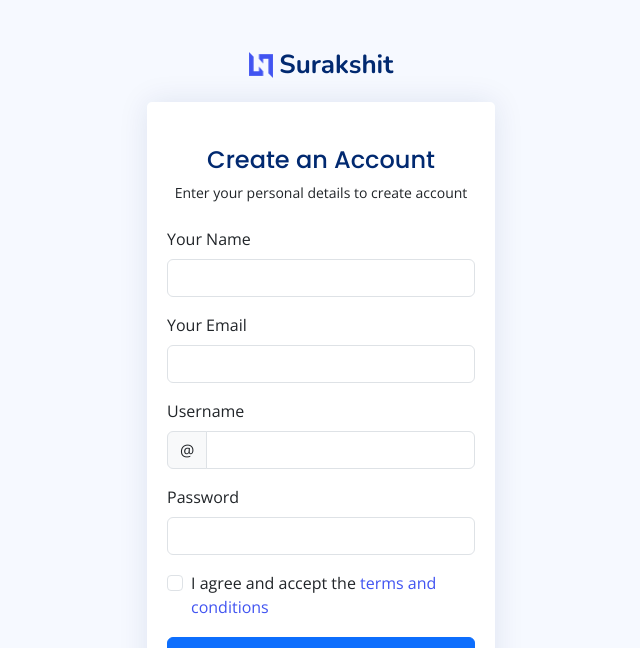
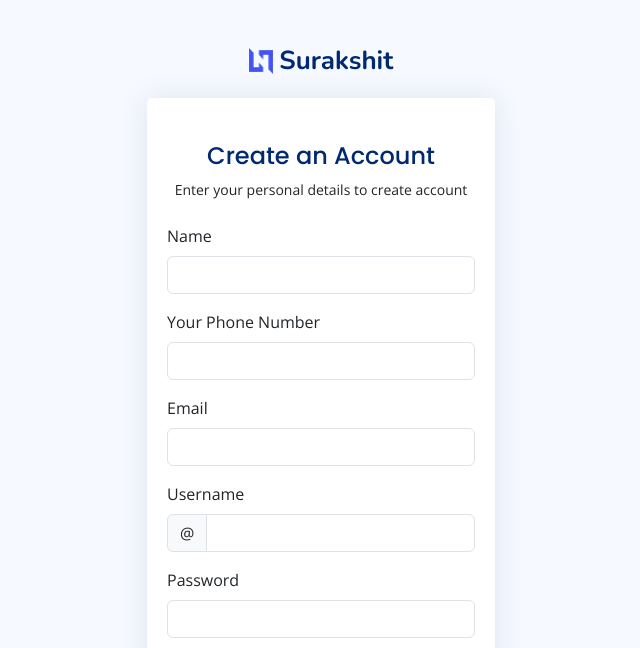
Before and after one commit to Prajjwall123/ezsnippet, a Django app: template templates/signup.html in a window 1280 px wide. Shown: the top 648 px of the page, without its empty margins (319-959 px from the left). Run offline with Django 4.2, Linux system fonts and the light colour scheme; the template is opened without the code that fills it, so the values that code supplies are empty; parts of the project's set-up code (start-up, migrations or seed data) failed here and were passed over; some libraries are stand-ins or nearby versions; grey boxes are pictures that could not be loaded.

Commit message:
almost done guys

```diff
--- a/surakshitapp/admin.py
+++ b/surakshitapp/admin.py
@@ -3,7 +3,7 @@ from django.contrib import admin
 # Register your models here.
 from .models import Earthquake, Flood, Glof, Landslide, Ram, User
 
-admin.site.register(Ram)
+# admin.site.register(Ram)
 admin.site.register(User)
 admin.site.register(Earthquake)
 admin.site.register(Flood)
--- a/surakshitapp/urls.py
+++ b/surakshitapp/urls.py
@@ -3,18 +3,16 @@ from django.urls import path
 from . import views
 
 urlpatterns = [
-    path('', views.index,name='index'),
-    path('dashboard', views.dashboard,name='dashboard'),
+    path('', views.dashboard,name='dashboard'),
     path('alerts', views.alerts,name='alerts'),
     path('earthquake', views.earthquake,name='earthquake'),
     path('flood', views.flood,name='flood'),
     path('landslide', views.landslide,name='landslide'),
     path('glof', views.glof,name='glof'),
-
     path('earthquake-alert', views.earthquake_alert,name='earthquake_alert'),
     path('flood-alert', views.flood_alert,name='flood_alert'),
     path('landslide-alert', views.landslide_alert,name='landslide_alert'),
     path('glof-alert', views.glof_alert,name='glof_alert'),
-    path('login', views.login,name='login'),
+    path('signin', views.signin,name='signin'),
     path('signup', views.signup,name='signup'),
 ]
--- a/templates/dashboard.html
+++ b/templates/dashboard.html
@@ -42,7 +42,7 @@
                       <i class="bi bi-exclamation-triangle" style="color: red;"></i>
                     </div>
                     <div class="ps-3">
-                      <h6>145</h6>
+                      <h6>6</h6>
                     </div>
                   </div>
                 </div>
@@ -75,7 +75,7 @@
                       <i class="bi bi-clipboard2-pulse" style="color: cadetblue;"></i>
                     </div>
                     <div class="ps-3">
-                      <h6>1024</h6>
+                      <h6>102</h6>
                     </div>
                   </div>
                 </div>
--- a/templates/signup.html
+++ b/templates/signup.html
@@ -1,6 +1,7 @@
 
 <!DOCTYPE html>
 <html lang="en">
+  <script src="https://code.jquery.com/jquery-3.6.4.min.js"></script>
 
 <head>
   <meta charset="utf-8">
@@ -30,6 +31,10 @@
   <!-- Template Main CSS File -->
   <link href="static/css/style.css" rel="stylesheet">
 
+  <!-- leaflet -->
+  <link rel="stylesheet" href="https://unpkg.com/leaflet/dist/leaflet.css" />
+  <script src="https://unpkg.com/leaflet/dist/leaflet.js"></script>
+
 </head>
 
 <body>
@@ -58,46 +63,53 @@
                     <p class="text-center small">Enter your personal details to create account</p>
                   </div>
 
-                  <form class="row g-3 needs-validation" novalidate>
+                  <form action="/signup" method="post" id="signup" class="row g-3 needs-validation" novalidate>
+                    {% csrf_token %}
                     <div class="col-12">
-                      <label for="yourName" class="form-label">Your Name</label>
-                      <input type="text" name="name" class="form-control" id="yourName" required>
-                      <div class="invalid-feedback">Please, enter your name!</div>
+                        <label for="name" class="form-label">Name</label>
+                        <input type="text" name="name" class="form-control" id="name" required>
+                        <div class="invalid-feedback">Please, enter your name!</div>
                     </div>
 
                     <div class="col-12">
-                      <label for="yourEmail" class="form-label">Your Email</label>
-                      <input type="email" name="email" class="form-control" id="yourEmail" required>
-                      <div class="invalid-feedback">Please enter a valid Email adddress!</div>
+                        <label for="phone_number" class="form-label">Your Phone Number</label>
+                        <input type="tel" name="phone_number" class="form-control" id="phone_number" required>
+                        <div class="invalid-feedback">Please enter a valid phone number!</div>
                     </div>
 
                     <div class="col-12">
-                      <label for="yourUsername" class="form-label">Username</label>
-                      <div class="input-group has-validation">
-                        <span class="input-group-text" id="inputGroupPrepend">@</span>
-                        <input type="text" name="username" class="form-control" id="yourUsername" required>
-                        <div class="invalid-feedback">Please choose a username.</div>
-                      </div>
+                      <label for="email" class="form-label">Email</label>
+                      <input type="email" name="email" class="form-control" id="email" required>
+                      <div class="invalid-feedback">Please enter a valid email address!</div>
                     </div>
 
                     <div class="col-12">
-                      <label for="yourPassword" class="form-label">Password</label>
-                      <input type="password" name="password" class="form-control" id="yourPassword" required>
-                      <div class="invalid-feedback">Please enter your password!</div>
+                        <label for="username" class="form-label">Username</label>
+                        <div class="input-group has-validation">
+                            <span class="input-group-text" id="inputGroupPrepend">@</span>
+                            <input type="text" name="username" class="form-control" id="username" required>
+                            <div class="invalid-feedback">Please choose a username.</div>
+                        </div>
                     </div>
 
+                    <!-- Hidden fields to store latitude and longitude -->
+                    <input type="hidden" name="latitude" id="latitude" value="">
+                    <input type="hidden" name="longitude" id="longitude" value="">
+
                     <div class="col-12">
-                      <div class="form-check">
-                        <input class="form-check-input" name="terms" type="checkbox" value="" id="acceptTerms" required>
-                        <label class="form-check-label" for="acceptTerms">I agree and accept the <a href="#">terms and conditions</a></label>
-                        <div class="invalid-feedback">You must agree before submitting.</div>
-                      </div>
+                        <label for="password" class="form-label">Password</label>
+                        <input type="password" name="password" class="form-control" id="password" required>
+                        <br>
+                        <label for="location" class="form-label">Location</label>
+
+                        <div id="map" style="height: 300px;"></div>
+                        <div class="invalid-feedback">Please enter your password!</div>
                     </div>
                     <div class="col-12">
-                      <button class="btn btn-primary w-100" type="submit">Create Account</button>
+                        <button class="btn btn-primary w-100" type="submit">Create Account</button>
                     </div>
-                    <div class="col-12">
-                      <p class="small mb-0">Already have an account? <a href="/login">Log in</a></p>
+                    <div class="col-12" style="text-align: center;">
+                        <p class="small mb-0">Already have an account? <a href="/login">Log in</a></p>
                     </div>
                   </form>
 
@@ -111,6 +123,10 @@
             </div>
           </div>
         </div>
+        <!-- Include jQuery -->
+<script src="https://code.jquery.com/jquery-3.6.4.min.js"></script>
+
+
 
       </section>
 
@@ -131,6 +147,38 @@
   <!-- Template Main JS File -->
   <script src="static/js/main.js"></script>
 
+   <!-- Script for Leaflet map -->
+   <script>
+    // Initialize the Leaflet map
+    var map = L.map('map').setView([27.7172, 85.3240], 7);
+
+    // Add the OpenStreetMap tile layer
+    L.tileLayer('https://{s}.tile.openstreetmap.org/{z}/{x}/{y}.png', {
+        attribution: '© OpenStreetMap contributors'
+    }).addTo(map);
+
+    // Initialize marker without setting a specific location
+    var marker = L.marker([0, 0], { draggable: true }).addTo(map);
+
+    // Listen for the map click event to set the marker location
+    map.on('click', function (event) {
+        var clickedLatLng = event.latlng;
+        marker.setLatLng(clickedLatLng);
+        updateMarkerPosition(clickedLatLng);
+    });
+
+    // Listen for the marker drag event to update latitude and longitude
+    marker.on('dragend', function (event) {
+        var position = marker.getLatLng();
+        updateMarkerPosition(position);
+    });
+
+    function updateMarkerPosition(position) {
+        document.getElementById('latitude').value = position.lat;
+        document.getElementById('longitude').value = position.lng;
+    }
+</script>
+
 </body>
 
 </html>
```
Also changed, not shown: surakshitapp/models.py (+37 -8 lines), templates/index.html (+5 -71 lines), templates/signin.html (renamed from templates/login.html, +6 -7 lines).
